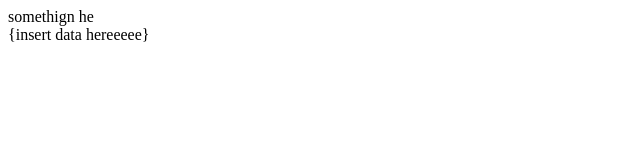
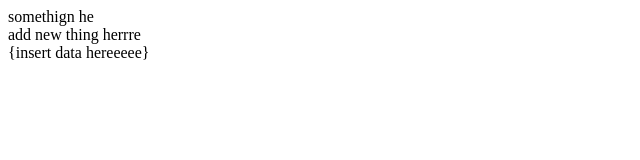
Before and after one commit to CesarCort/gitpractice, a plain HTML site: page index.html in a window 1280 px wide. Shown: the whole page, without its empty margins (0-640 px from the left). Drawn offline with Linux system fonts and the light colour scheme.

Commit message:
add new lines index

```diff
--- a/index.html
+++ b/index.html
@@ -1,4 +1,7 @@
 <div>somethign he<div>
+
+
+		<div>add new thing herrre</div>
 
 <title>Jelou World!!!!</title>
 
```
